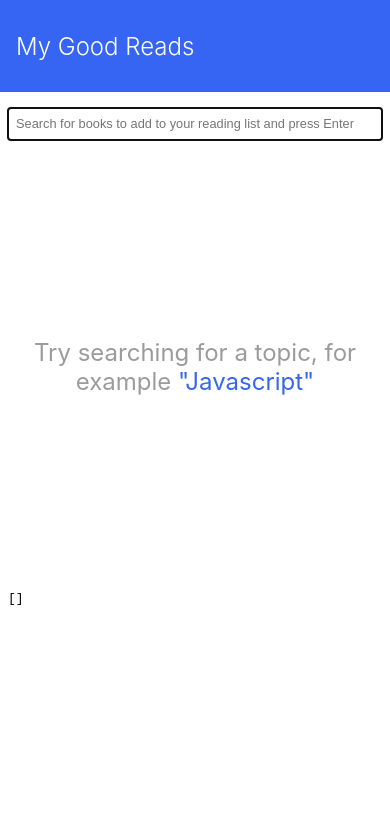
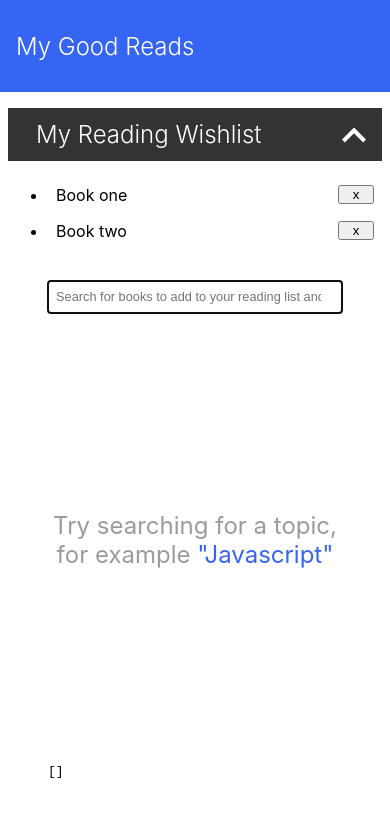
Before and after one commit to jskway/my-good-reads, a React (Create React App) app: page / in a window 390 px wide. Shown: the top 816 px of the page. Built offline with nearby package versions, Linux system fonts and the light colour scheme.

Commit message:
feat: add responsive ReadingList component and adjust styling

```diff
--- a/src/components/App.tsx
+++ b/src/components/App.tsx
@@ -2,6 +2,7 @@ import React, { useState } from 'react';
 import '../styles/App.scss';
 import BookSearch from './book-search/BookSearch';
 import BookResults from "./book-results/BookResults";
+import ReadingList from "./reading-list/ReadingList";
 
 function App() {
 
@@ -15,10 +16,14 @@ function App() {
           </div>
         </header>
         <main>
-          <BookSearch setAllAvailableBooks={setAllAvailableBooks} />
-          <BookResults allAvailableBooks={allAvailableBooks} />
+          <div className="container">
+            <section className="books-container">
+              <BookSearch setAllAvailableBooks={setAllAvailableBooks} />
+              <BookResults allAvailableBooks={allAvailableBooks} />
+            </section>
+            <ReadingList />
+          </div>
         </main>
-
       </div>
   );
 }
--- a/src/components/book-search/BookSearch.tsx
+++ b/src/components/book-search/BookSearch.tsx
@@ -23,8 +23,6 @@ const BookSearch = (
 
     return (
             <>
-                <div className="book--container">
-                    <div className="search-params">
                 <div>
                     <form
                         onSubmit={(e) => {
@@ -60,8 +58,6 @@ const BookSearch = (
                     )}
 
                 </div>
-                    </div>
-                </div>
             </>
     );
 };
--- /dev/null
+++ b/src/components/reading-list/ReadingList.tsx
@@ -0,0 +1,81 @@
+import React, { useState } from "react";
+import { ReactComponent as Arrow } from "../../shared/assets/expand-arrow.svg";
+
+const sampleList = [
+  {
+    id: '1',
+    title: 'Book one'
+  },
+  {
+    id: '2',
+    title: 'Book two'
+  }
+]
+
+const ReadingList = () => {
+  const [ readingList, setReadingList ] = useState(sampleList);
+  const [ isOpen, setIsOpen ] = useState(true);
+
+  // TODO
+  // handleClick was attached to the <ul> for event delegation
+  // Setting the type of e to React.MouseEvent throws an error saying
+  // .getAttribute does not exist on target
+  // I used e.target because e.currentTarget references <ul>
+  // instead of the clicked <button>
+  const handleDelete = (e: any /*React.MouseEvent*/) => {
+    //const id = e.currentTarget.getAttribute('data-id');
+    const id = e.target.getAttribute('data-id');
+    if (id) {
+      setReadingList(readingList.filter( book => book.id !== id ));
+    }
+  }
+
+  const handleToggle = () => {
+    setIsOpen(!isOpen);
+  }
+
+  return (
+    <div className="reading-list-container">
+      <div>
+        <h2>My Reading Wishlist</h2>
+        <Arrow
+          fill="white"
+          onClick={handleToggle}
+          className={`
+            ${ isOpen
+              ? 'open'
+              : 'closed'
+            }
+          `}
+        />
+      </div>
+      <ul
+        onClick={handleDelete}
+        className={`${ isOpen ? 'open' : 'closed' }`}
+      >
+        {
+          !readingList.length
+            ? (
+              <span>No items in reading list</span>
+            )
+            : (readingList.map( book => (
+            <li
+              key={book.id}
+              className="reading-list-content"
+            >
+              {book.title}
+              <button
+                className="delete-button"
+                data-id={book.id}
+              >
+                x
+              </button>
+            </li>
+          )))
+        }
+      </ul>
+    </div>
+  )
+}
+
+export default ReadingList;
--- a/src/styles/App.scss
+++ b/src/styles/App.scss
@@ -66,21 +66,80 @@ main {
   margin: 0 auto;
 }
 
+.container {
+  display: flex;
+  flex-flow: row nowrap;
+  justify-content: space-around;
+  align-items: stretch;
+
+  @media (max-width: $mobile) {
+    flex-flow: column-reverse;
+    align-items: center;
+  }
+}
+
+.books-container {
+  padding: $spacing-xs $spacing-med;
+  flex-grow: 3;
+}
+
 .reading-list-container {
-  padding: 0;
   width: 400px;
   height: 100vh;
+  flex-grow: 1;
+
+  @media (max-width: $mobile) {
+    width: 100%;
+    height: auto;
+  }
+
+  div {
+    display: flex;
+    justify-content: space-between;
+    align-items: center;
+    color: $white;
+    background-color: $gray80;
+    padding: 0 $spacing-xs;
+  }
+
+  svg {
+    width: 24px;
+    height: 24px;
+
+    &:hover {
+      cursor: pointer;
+    }
+
+    &.open {
+      transform: rotate(0);
+    }
+
+    &.closed {
+      transform: rotate(180deg);
+    }
+  }
 
   h2 {
-    position: relative;
-    color: $white;
-    background-color: $gray80;
     margin: 0;
     padding: 0.75rem;
     text-align: center;
   }
 
-  button {
+  ul {
+    &.closed {
+      display: none;
+    }
+
+    &.open {
+      display: block;
+    }
+  }
+
+  li {
+    position: relative;
+  }
+
+  .delete-button {
     position: absolute;
     top: $spacing-xxs;
     right: $spacing-xxs;
@@ -110,20 +169,8 @@ form {
 .full-width {
   width: 100%;
 }
+
 .book {
   border: 1px solid silver;
   margin-top: 0.5rem;
 }
-.book--container {
-  display: flex;
-  flex-flow: row nowrap;
-  justify-content: space-around;
-  align-items: stretch;
-}
-
-.search-params {
-  flex-grow: 3;
-}
-.sidebar {
-  flex-grow: 1;
-}
--- a/src/styles/variables.scss
+++ b/src/styles/variables.scss
@@ -19,3 +19,6 @@ $spacing-med: 2.5rem;
 $spacing-lg: 1.625rem;
 $spacing-xl: 5rem;
 $spacing-xxl: 7.5rem;
+$mobile: 688px;
+$tablet: 992px;
+$desktop: 1312px;
```
Also changed, not shown: src/shared/assets/expand-arrow.svg (added). Lines whose indentation alone changed are shown as unchanged.
